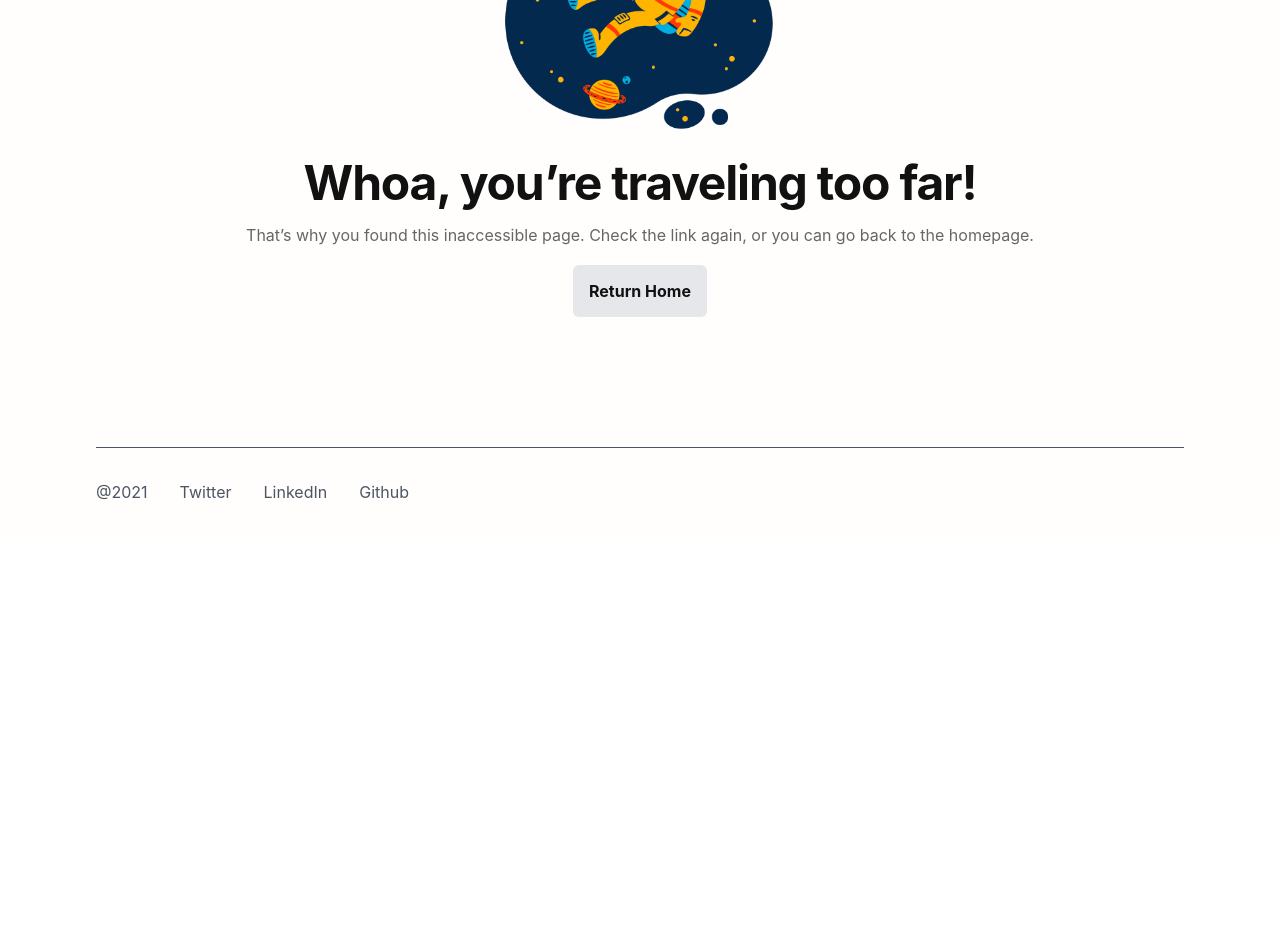
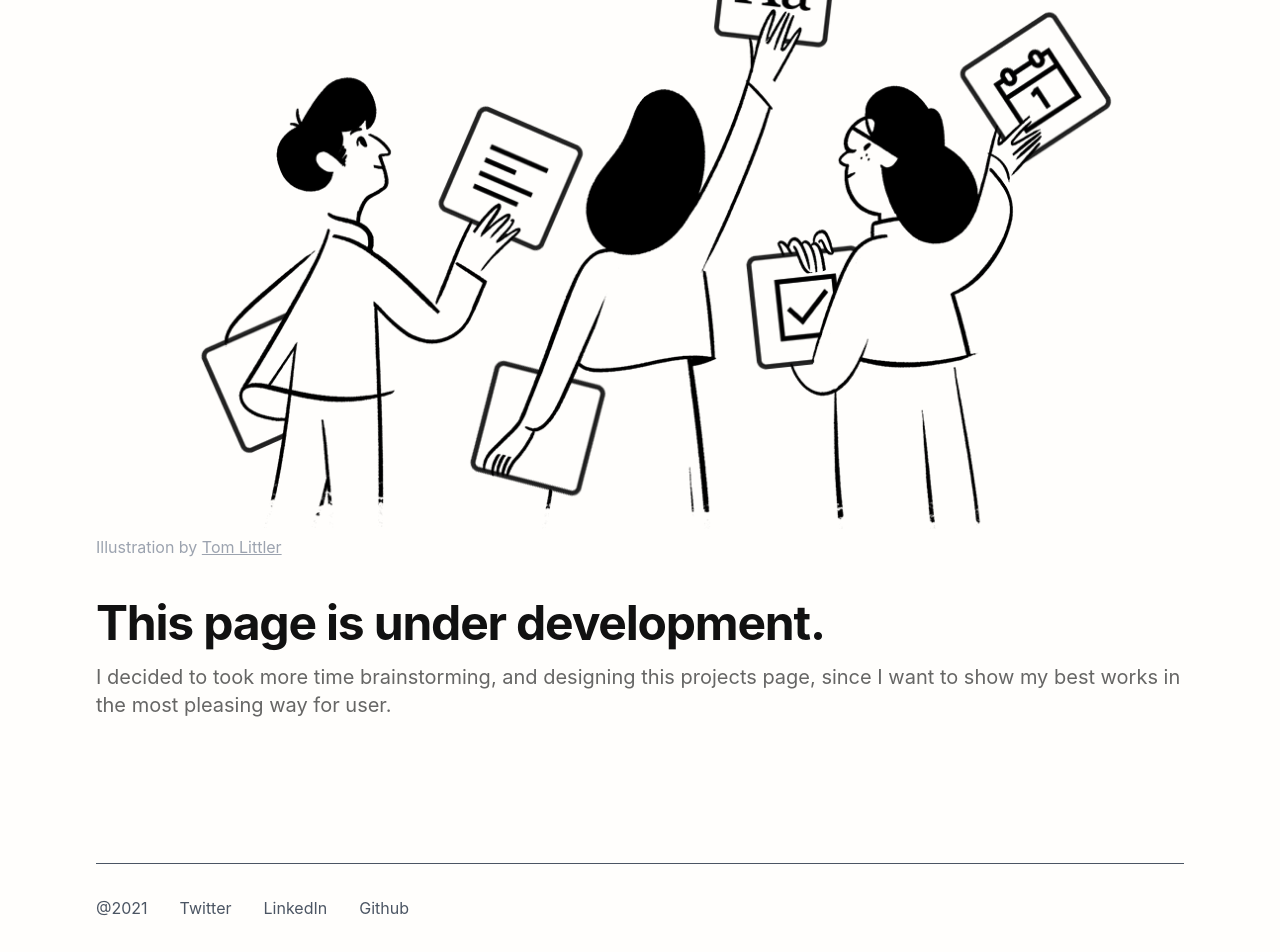
Before and after one commit to melvnl/melvinliu.com, a Next.js app: page /projects in a window 1280 px wide. Before the commit this address had no page. Shown: the part 307-1259 px from the top of the page. Before the commit the page ends 843 px from the top, so only its background shows below. Built offline with nearby package versions, Linux system fonts and the light colour scheme.

Commit message:
chores: add temporary page for projects page

```diff
--- a/pages/inquiry.tsx
+++ b/pages/inquiry.tsx
@@ -3,7 +3,7 @@ import Container from "../components/Container";
 import Form from "../components/Form";
 import Sidebar from "../components/Sidebar";
 
-const Home: NextPage = () => {
+const Inquiry: NextPage = () => {
   return (
     <Container title="Inquiry - Melvin Liu">
       <div className="flex flex-col-reverse md:flex-row">
@@ -14,4 +14,4 @@ const Home: NextPage = () => {
   );
 };
 
-export default Home;
+export default Inquiry;
--- /dev/null
+++ b/pages/projects.tsx
@@ -0,0 +1,38 @@
+import type { NextPage } from "next";
+import Link from "next/link";
+import Image from "next/image";
+import Container from "../components/Container";
+
+const Projects: NextPage = () => {
+  return (
+    <Container>
+      <div className=" text-left bg-primaryWhite">
+        <div className="mx-auto mb-16">
+          <Image
+            src="/static/images/doodle.png"
+            width={1100}
+            height={700}
+            alt="Under Development"
+          />
+          <span className="block text-left text-gray-400 mb-10">
+            Illustration by{" "}
+            <a className="underline" href="https://tomlittler.medium.com/how-im-learning-to-draw-illustrations-in-the-notion-style-c72b6919b773">
+              Tom Littler
+            </a>{" "}
+          </span>
+
+          <h1 className="font-bold text-3xl md:text-5xl tracking-tight mb-4 text-primaryBlack ">
+            This page is under development.
+          </h1>
+          <p className="text-xl text-primaryGray">
+            I decided to took more time brainstorming, and designing this
+            projects page, since I want to show my best works in the most
+            pleasing way for user.
+          </p>
+        </div>
+      </div>
+    </Container>
+  );
+};
+
+export default Projects;
```
Also changed, not shown: public/static/images/doodle.png (added).
